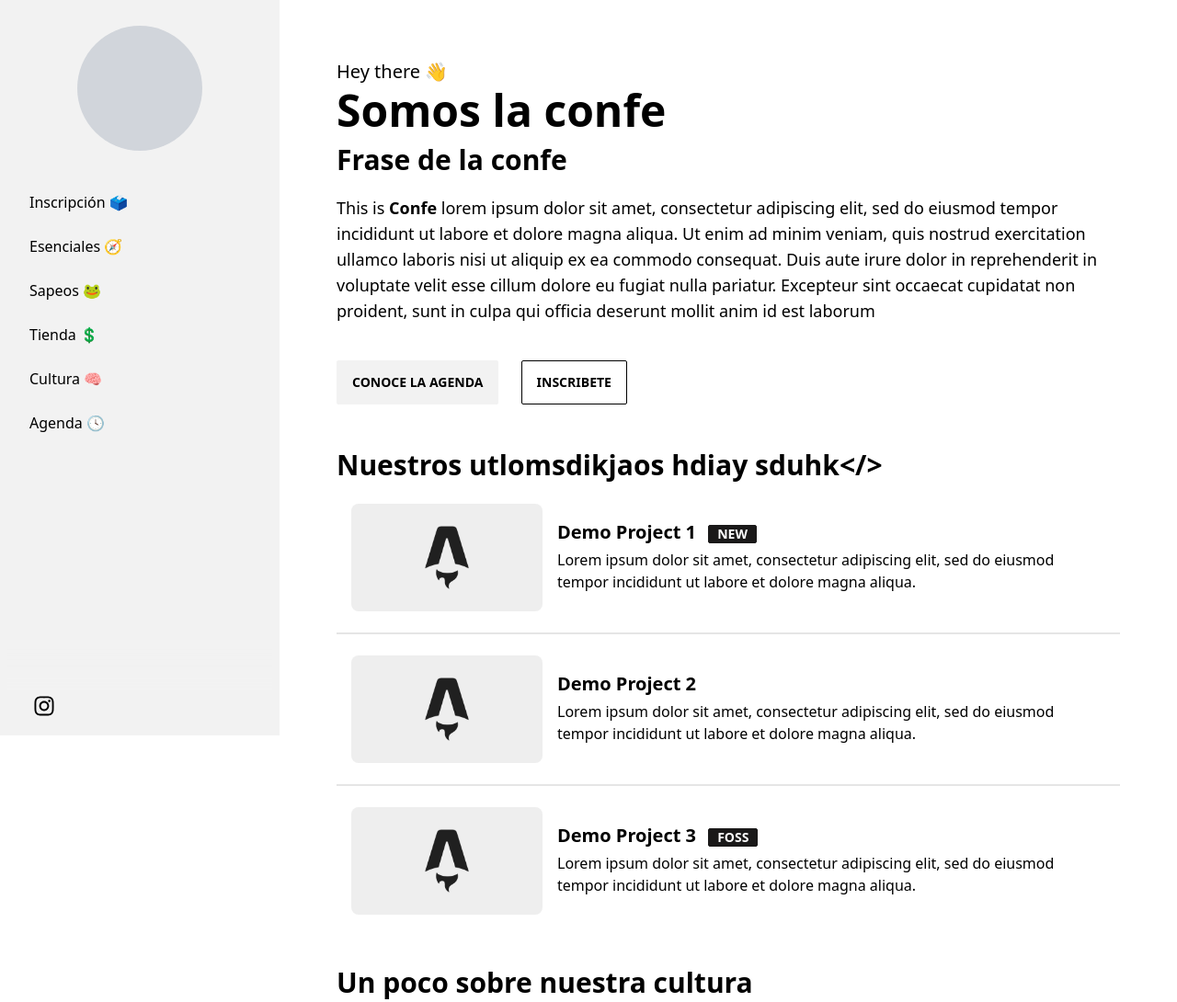
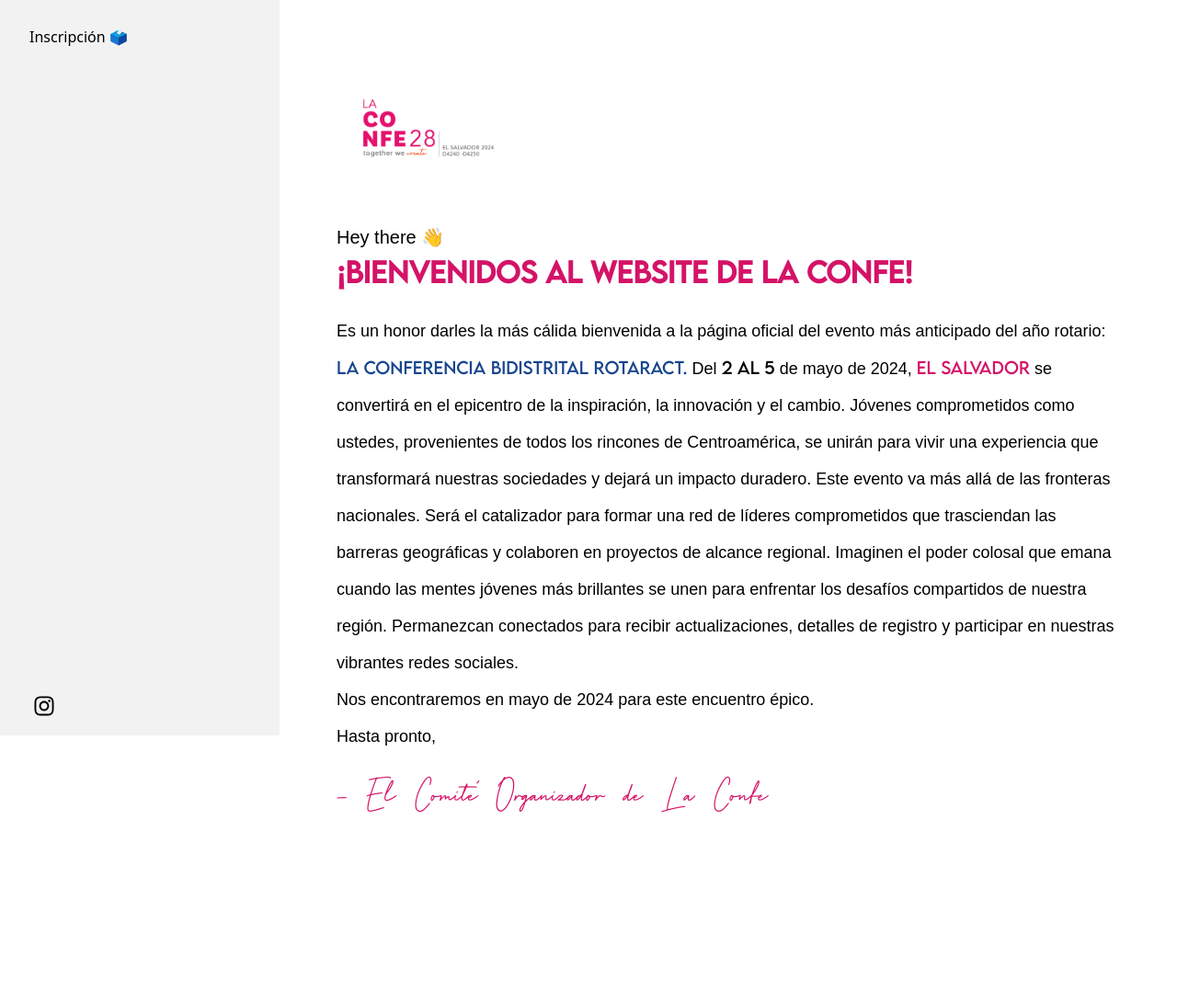
Before and after one commit to Focus-LuisSiliezar/conferencia-sv, an Astro site: page / in a window 1280 px wide. Shown: the top 1090 px of the page at 92% size. After the commit the page ends 985 px from the top, so only its background shows below. Built offline with nearby package versions, Linux system fonts and the light colour scheme; Astro itself is replaced by a stand-in of ours; a web font is replaced by a local one.

Commit message:
chore: new config colors and text

```diff
--- a/src/components/Header.astro
+++ b/src/components/Header.astro
@@ -4,14 +4,22 @@
   <div class="navbar">
     <div class="navbar-start">
       <label for="my-drawer" class="btn btn-square btn-ghost">
-        <svg xmlns="http://www.w3.org/2000/svg" fill="none" viewBox="0 0 24 24" class="inline-block w-5 h-5 stroke-current"
-          ><path stroke-linecap="round" stroke-linejoin="round" stroke-width="2" d="M4 6h16M4 12h16M4 18h16"></path>
+        <svg
+          xmlns="http://www.w3.org/2000/svg"
+          fill="none"
+          viewBox="0 0 24 24"
+          class="inline-block w-5 h-5 stroke-current"
+          ><path
+            stroke-linecap="round"
+            stroke-linejoin="round"
+            stroke-width="2"
+            d="M4 6h16M4 12h16M4 18h16"></path>
         </svg>
       </label>
     </div>
     <div class="navbar-center">
       <!-- Cambiar por logo o remover -->
-      <a class="btn btn-ghost normal-case text-xl" href="/">La Confe</a>
+      <a class="btn btn-ghost normal-case text-xl" href="/"></a>
     </div>
     <div class="navbar-end"></div>
   </div>
--- a/src/components/SideBar.astro
+++ b/src/components/SideBar.astro
@@ -7,16 +7,28 @@ const { sideBarActiveItemID } = Astro.props;
 
 <div class="drawer-side z-40">
   <label for="my-drawer" class="drawer-overlay"></label>
-  <aside class="px-2 pt-2 h-auto min-h-full w-[19rem] bg-base-200 text-base-content flex flex-col">
-    <div class="w-fit mx-auto mt-5 mb-6">
+  <aside
+    class="px-2 pt-2 h-auto min-h-full w-[19rem] bg-base-200 text-base-content flex flex-col"
+  >
+    <!-- <div class="w-fit mx-auto">
       <a href="/">
-        <div class="avatar transition ease-in-out hover:scale-[102%] block m-auto bg-gray-300	 rounded-full        ">
-          <div class="w-[8.5rem]">
-            <!-- <Image class="mask mask-circle bg-red-500" aspectRatio="1:1" format="webp" width={300} height={300} src="/profile.jpg" alt="Profile image" /> -->
+        <div
+          class="avatar transition ease-in-out hover:scale-[102%] block m-auto bg-base-200 rounded-full"
+        >
+          <div>
+            <Image
+              class="mask bg-base-200"
+              format="png"
+              width={500}
+              height={500}
+              fit="cover"
+              src="/profile.png"
+              alt="Profile image"
+            />
           </div>
         </div>
       </a>
-    </div>
+    </div> -->
     <SideBarMenu sideBarActiveItemID={sideBarActiveItemID} />
     <SideBarFooter />
   </aside>
--- a/src/components/SideBarFooter.astro
+++ b/src/components/SideBarFooter.astro
@@ -9,7 +9,7 @@
     <a
         href="https://instagram.com/laconfertc?igshid=Y2IzZGU1MTFhOQ=="
         target="_blank"
-        class="mx-3"
+        class="mx-3 border-cranberry"
         aria-label="Instagram"
         title="Instagram"
     >
--- a/src/components/SideBarMenu.astro
+++ b/src/components/SideBarMenu.astro
@@ -5,7 +5,7 @@ const activeClass = "bg-base-300"; // For primary color replace with `active` cl
 
 <ul class="menu grow shrink menu-md overflow-y-auto">
   <li><a class="py-3 text-base" id="home " href="/">Inscripción 🗳️</a></li>
-  <li>
+  <!-- <li>
     <a class="py-3 text-base" id="essencials" href="/essencials"
       >Esenciales 🧭</a>
   </li>
@@ -14,7 +14,7 @@ const activeClass = "bg-base-300"; // For primary color replace with `active` cl
   </li>
   <li><a class="py-3 text-base" id="store" href="">Tienda 💲</a></li>
   <li><a class="py-3 text-base" id="cultura" href="/cultura">Cultura 🧠</a></li>
-  <li><a class="py-3 text-base" id="agenda" href="/agenda">Agenda 🕓</a></li>
+  <li><a class="py-3 text-base" id="agenda" href="/agenda">Agenda 🕓</a></li> -->
   <!-- <li><a class="py-3 text-base" id="agenda" href="/agenda">Cuartos 🔥</a></li> -->
   <!-- <li><a class="py-3 text-base" id="agenda" href="/agenda">Participantes*</a></li> -->
   <!-- <li>
@@ -33,6 +33,6 @@ const activeClass = "bg-base-300"; // For primary color replace with `active` cl
     activeClass: activeClass,
   }}
 >
-  const activeItemElem = document.getElementById(sideBarActiveItemID);
-  activeItemElem && activeItemElem.classList.add(activeClass);
+const activeItemElem = document.getElementById(sideBarActiveItemID);
+activeItemElem && activeItemElem.classList.add(activeClass);
 </script>
--- a/src/pages/index.astro
+++ b/src/pages/index.astro
@@ -1,84 +1,69 @@
 ---
 import BaseLayout from "../layouts/BaseLayout.astro";
-import HorizontalCard from "../components/HorizontalCard.astro";
-import { getCollection } from "astro:content";
-
-const posts = (await getCollection("blog"))
-  .sort
-  // (a, b) => b.data.pubDate.valueOf() - a.data.pubDate.valueOf()
-  ();
-
-const last_posts = posts.slice(0, 3);
+import { Image } from "@astrojs/image/components";
 ---
 
 <BaseLayout sideBarActiveItemID="home" title="Inicio">
-  <div class="pb-12 mt-5">
-    <div class="text-xl py-1">Hey there 👋</div>
-    <div class="text-5xl font-bold">Somos la confe</div>
-    <div class="text-3xl py-3 font-bold">Frase de la confe</div>
-    <div class="py-2">
-      <text class="text-lg">
-        This is <b>Confe</b> lorem ipsum dolor sit amet, consectetur adipiscing elit,
-        sed do eiusmod tempor incididunt ut labore et dolore magna aliqua. Ut enim
-        ad minim veniam, quis nostrud exercitation ullamco laboris nisi ut aliquip
-        ex ea commodo consequat. Duis aute irure dolor in reprehenderit in voluptate
-        velit esse cillum dolore eu fugiat nulla pariatur. Excepteur sint occaecat
-        cupidatat non proident, sunt in culpa qui officia deserunt mollit anim id
-        est laborum
-      </text>
+  <div class="">
+    <div>
+      <Image
+        class=""
+        format="png"
+        width={200}
+        height={200}
+        fit="cover"
+        src="/profile.png"
+        alt="Profile image"
+      />
     </div>
-    <div class="mt-8">
+    <div class="text-xl py-1 text-royal-charcoal body">Hey there 👋</div>
+    <div class="text-3xl font-bold titles leading-10 text-cranberry pb-6">
+      ¡Bienvenidos al website de La Confe!
+    </div>
+    <!-- <div class="text-3xl font-bold">Frase de la confe</div> -->
+    <!-- <div class="mt-8 pb-12">
       <a class="btn" href="/agenda" target="_blank"> Conoce la agenda</a>
-      <a target="_blank" class="btn btn-outline ml-5"> Inscribete</a>
-    </div>
+      <a target="_blank" class="btn btn-outline"> Inscribete</a>
+    </div> -->
   </div>
-
-  <div>
-    <div class="text-3xl w-full font-bold mb-2">Nuestros utlomsdikjaos hdiay sduhk{"</>"}</div>
+  <div class="">
+    <text class="text-lg body leading-10">
+      Es un honor darles la más cálida bienvenida a la página oficial del evento
+      más anticipado del año rotario:
+      <span class="titles text-royal-blue"
+        >La Conferencia Bidistrital Rotaract.</span
+      >
+      Del <span class="titles">2 al 5</span> de mayo de 2024,
+      <span class="titles text-cranberry">El Salvador</span>
+      se convertirá en el epicentro de la inspiración, la innovación y el cambio.
+      Jóvenes comprometidos como ustedes, provenientes de todos los rincones de Centroamérica,
+      se unirán para vivir una experiencia que transformará nuestras sociedades y
+      dejará un impacto duradero. Este evento va más allá de las fronteras nacionales.
+      Será el catalizador para formar una red de líderes comprometidos que trasciendan
+      las barreras geográficas y colaboren en proyectos de alcance regional. Imaginen
+      el poder colosal que emana cuando las mentes jóvenes más brillantes se unen
+      para enfrentar los desafíos compartidos de nuestra región. Permanezcan conectados
+      para recibir actualizaciones, detalles de registro y participar en nuestras
+      vibrantes redes sociales.
+      <br />
+      Nos encontraremos en mayo de 2024 para este encuentro épico.
+      <br />Hasta pronto,
+      <br />
+    </text>
+    <div class="h-6"></div>
+    <text class="signature text-cranberry text-4xl lg:text-5xl">
+      - El Comité Organizador de La Confe
+    </text>
   </div>
-
-  <HorizontalCard
-    title="Demo Project 1"
-    img="/post_img.webp"
-    desc="Lorem ipsum dolor sit amet, consectetur adipiscing elit, sed do eiusmod tempor incididunt ut labore et dolore magna aliqua."
-    url="#"
-    badge="NEW"
-  />
-  <div class="divider my-0"></div>
-  <HorizontalCard
-    title="Demo Project 2"
-    img="/post_img.webp"
-    desc="Lorem ipsum dolor sit amet, consectetur adipiscing elit, sed do eiusmod tempor incididunt ut labore et dolore magna aliqua."
-    url="#"
-  />
-  <div class="divider my-0"></div>
-  <HorizontalCard
-    title="Demo Project 3"
-    img="/post_img.webp"
-    desc="Lorem ipsum dolor sit amet, consectetur adipiscing elit, sed do eiusmod tempor incididunt ut labore et dolore magna aliqua."
-    url="#"
-    badge="FOSS"
-  />
-
-  <div>
-    <div class="text-3xl w-full font-bold mb-5 mt-10">
-      Un poco sobre nuestra cultura
-    </div>
-  </div>
-
-  {
-    last_posts.map((post) => (
-      <>
-        <HorizontalCard
-          title={post.data.title}
-          img={post.data.heroImage}
-          desc={post.data.description}
-          url={"/cultura/" + post.slug}
-          target="_self"
-          badge={post.data.badge}
-        />
-        <div class="divider my-0" />
-      </>
-    ))
-  }
+  <style is:global>
+    .titles {
+      font-family: "Lemon Regular", sans-serif;
+    }
+    .body {
+      font-family: "Avenir", sans-serif;
+    }
+    .signature {
+      font-family: "Manly Signature Regular", sans-serif;
+    }
+  </style>
 </BaseLayout>
--- a/src/styles/global.css
+++ b/src/styles/global.css
@@ -1,3 +1,27 @@
 .time-line-container>div:last-child .education__time>.education__line {
     display: none;
 }
+
+@font-face {
+    font-family: 'Manly Signature Regular';
+    src: url('/fonts/Manly Signature Regular.ttf');
+    font-weight: normal;
+    font-style: normal;
+    font-display: swap;
+}
+
+@font-face {
+    font-family: 'Lemon Regular';
+    src: url('/fonts/LEMONMILK-Regular.otf');
+    font-weight: normal;
+    font-style: normal;
+    font-display: swap;
+}
+
+@font-face {
+    font-family: 'Avenir';
+    src: url('/fonts/avenir.tff');
+    font-weight: normal;
+    font-style: normal;
+    font-display: swap;
+}
--- a/tailwind.config.cjs
+++ b/tailwind.config.cjs
@@ -3,11 +3,28 @@ module.exports = {
 	content: ['./src/**/*.{astro,html,js,jsx,md,mdx,svelte,ts,tsx,vue}'],
 	theme: {
 		extend: {},
+		colors: {
+			transparent: 'transparent',
+			'white': '#ffffff',
+			'black': '#000000',
+			'azure': '#0067c8',
+			'cranberry': '#d41367',
+			'sky-blue': '#00a2e0',
+			'gold': '#f7a81b',
+			'royal-blue': '#17458f',
+			'turquoise': '#00adbb',
+			'orange': '#ff7600',
+			'violet': '#901f93',
+			'grass': '#009739',
+			'powder-blue': '#b9d9eb',
+			'charcoal': '#54565a',
+			'silver': '#d0cfcd',
+		},
 	},
-	plugins: [require("@tailwindcss/typography"),require("daisyui")],
+	plugins: [require("@tailwindcss/typography"), require("daisyui")],
 	daisyui: {
 		themes: true, // true: all themes | false: only light + dark | array: specific themes like this ["light", "dark", "cupcake"]
 		darkTheme: "dark", // name of one of the included themes for dark mode
 		logs: false, // Shows info about daisyUI version and used config in the console when building your CSS
-	  }
+	}
 }
```
Also changed, not shown: public/fonts/LEMONMILK-Light.otf (added), public/fonts/LEMONMILK-LightItalic.otf (added), public/fonts/LEMONMILK-Medium.otf (added), public/fonts/LEMONMILK-Regular.otf (added), public/fonts/Manly Signature Regular.ttf (added), public/fonts/avenir.ttf (added), public/profile.jpg (deleted), public/profile.png (added).
